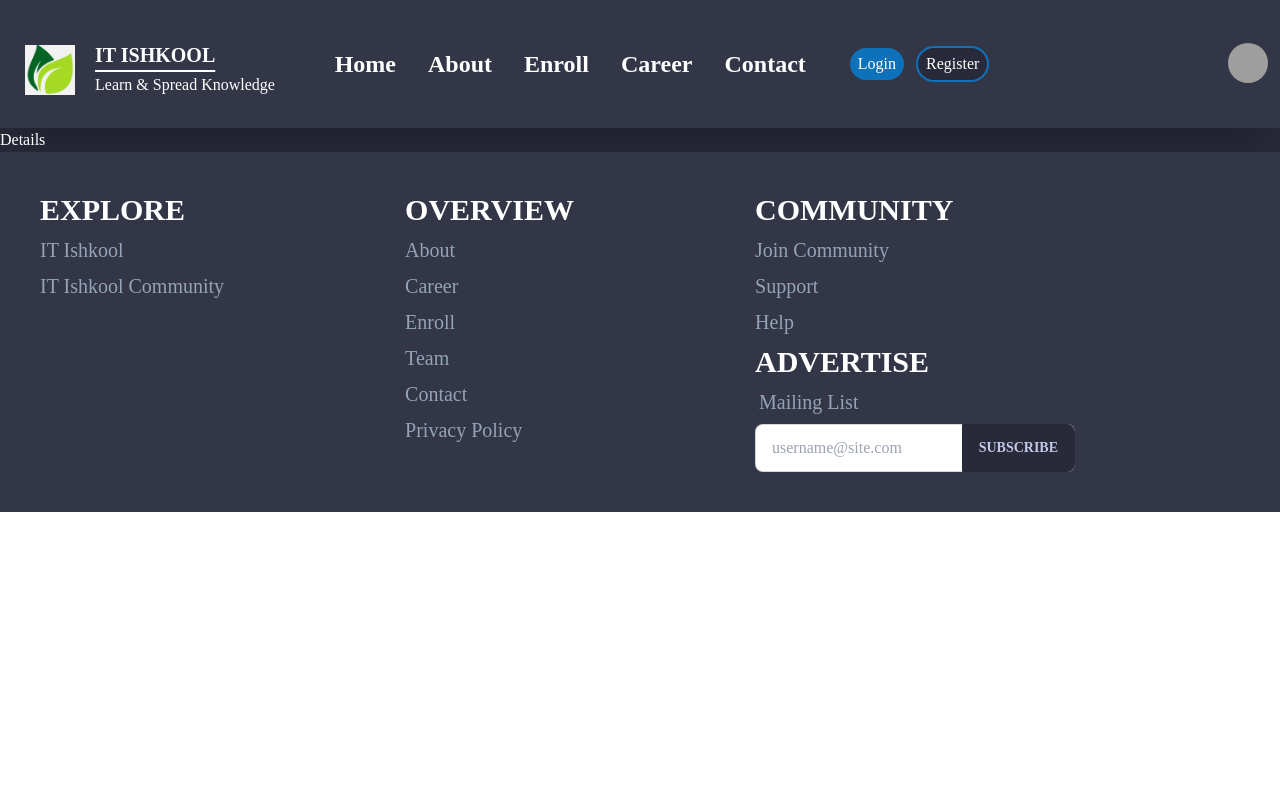
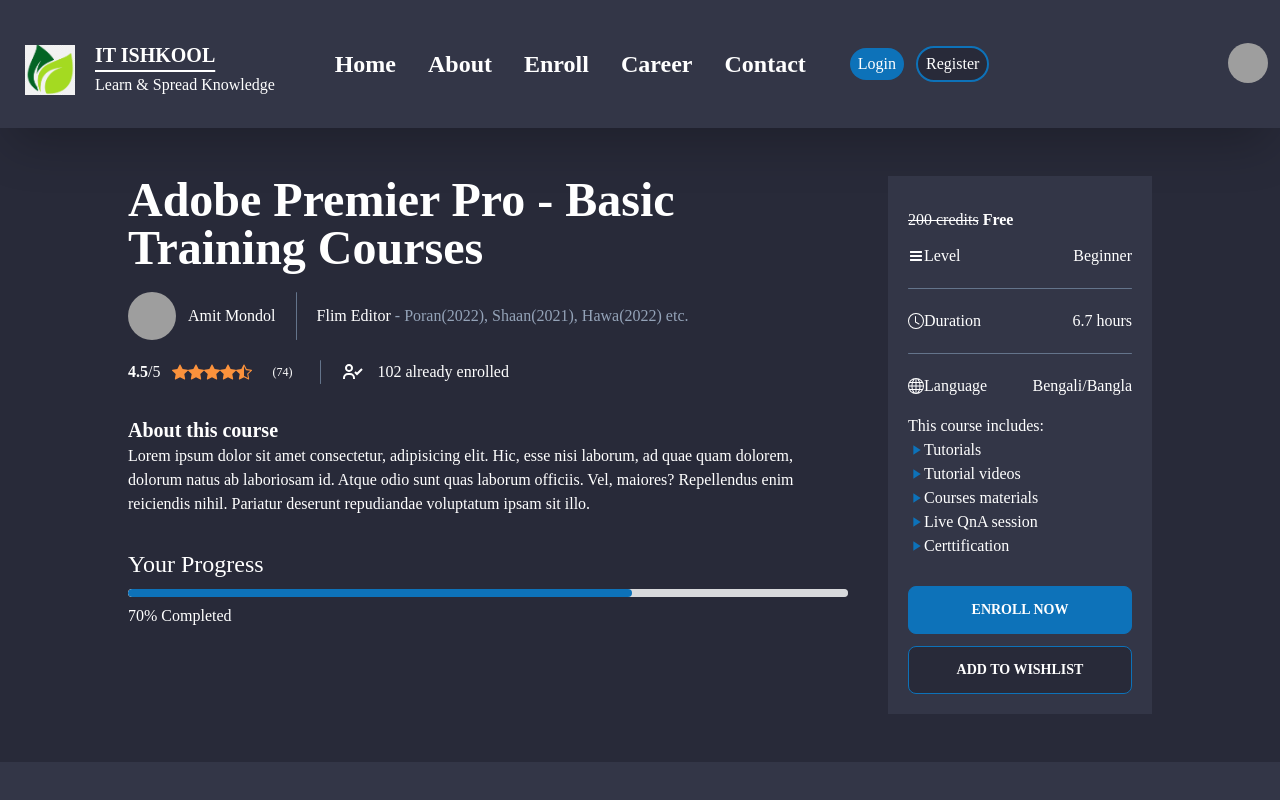
Before and after one commit to MdSajidulAlam/IT-Ishkool-client, a React (Create React App) app: page /enrolldetails in a window 1280 px wide. Shown: the top 800 px of the page. Built offline with nearby package versions, Linux system fonts and the light colour scheme; no server answers; grey boxes are pictures that could not be loaded.

Commit message:
Dashboard processing

```diff
--- a/src/App.js
+++ b/src/App.js
@@ -14,6 +14,7 @@
 import Career from './Pages/Career/Career';
 import EnrollDetails from './Pages/Enroll/EnrollDetails';
 import Team from './Pages/Team/Team';
+import DashboardHome from './Pages/DashBoard/DashboardHome';
 
 
 
@@ -27,13 +28,15 @@
         <Route path='/blogs' element={<Blogs></Blogs>} ></Route>
         <Route path='/login' element={<Login></Login>} ></Route>
         <Route path='/signup' element={<SignUp></SignUp>} ></Route>
-        <Route path='/dashBoard' element={<DashBoard></DashBoard>} ></Route>
         <Route path='/enroll' element={<Enroll></Enroll>} ></Route>
         <Route path='/team' element={<Team></Team>} ></Route>
         <Route path='/contact' element={<Contact></Contact>} ></Route>
         <Route path='/about' element={<About></About>} ></Route>
         <Route path='/career' element={<Career></Career>} ></Route>
         <Route path='/enrolldetails' element={<EnrollDetails></EnrollDetails>} ></Route>
+        <Route path='/dashboard' element={<DashBoard></DashBoard>} >
+          <Route index element={<DashboardHome />}></Route>
+        </Route>
       </Routes>
       <Footer></Footer>
     </div>
--- a/src/Pages/Contact/Contact.js
+++ b/src/Pages/Contact/Contact.js
@@ -19,7 +19,7 @@
             <h1 className='text-3xl  font-semibold text-center'>Get in touch</h1>
             <p className='text-slate-400 text-center'>Contact us for any queries, help or support</p>
             {/* ----------------- Icons Part------------- */}
-            <div className='grid grid-cols-3 w-4/6 mx-auto'>
+            <div className='grid lg:grid-cols-3 w-4/6 mx-auto'>
                 <div>
                     <div className='flex justify-center items-center'>
                         <BsFillTelephoneFill className='m-4 text-2xl' />
@@ -164,7 +164,7 @@
                     </div>
                 </div>
                 <div className='w-full flex justify-center items-center'>
-                    <input className='btn w-full h-[35px] text-white max-w-xs rounded-full btn-secondary font-bold' value='Sign Up' type="submit" />
+                    <input className='btn w-full h-[35px] text-white max-w-xs rounded-full btn-secondary font-bold' value='Send Message' type="submit" />
                 </div>
             </div>
         </div>
--- a/src/Pages/DashBoard/DashBoard.js
+++ b/src/Pages/DashBoard/DashBoard.js
@@ -1,9 +1,66 @@
 import React from 'react';
+import { Link, Outlet } from 'react-router-dom';
 
 const DashBoard = () => {
     return (
-        <div>
-            <h2>This is dashboard page here </h2>
+        <div className='grid grid-cols-4 mt-3'>
+            <div className="drawer drawer-mobile col-span-3">
+                <input id="dashboard-sidebar" type="checkbox" className="drawer-toggle" />
+                <div className="drawer-content ">
+                    {/* <!-- Page content here --> */}
+                    <h2 className='text-3xl font-bold text-white text-center my-5'>Welcome to your Dashboard</h2>
+                    <Outlet />
+
+
+                </div>
+                <div className="drawer-side">
+                    <label htmlFor="dashboard-sidebar" className="drawer-overlay"></label>
+                    <ul className="menu p-4 overflow-y-auto w-60 bg-accent text-white">
+                        {/* <!-- Sidebar content here --> */}
+                        {/* {!admin && <> */}
+                        <li className=''><Link to='/dashboard'>Dashboard</Link></li>
+                        <li><Link to='/dashboard/myorders'>Settings</Link></li>
+                        <li><Link to='/dashboard/review'>My Courses</Link></li>
+                        {/* </>} */}
+
+                        {/* {admin && <> */}
+                        {/* <li><Link to='/dashboard/users'>All Users</Link></li>
+                    <li><Link to='/dashboard/manageorder'>Manage All Order</Link></li>
+                    <li><Link to='/dashboard/addproduct'>Add A Product</Link></li>
+                    <li><Link to='/dashboard/manageproduct'>Manage Products</Link></li> */}
+                        {/* </>} */}
+                        {/* {admin && <>
+                    <li><Link to='/dashboard/users'>All Users</Link></li>
+                    <li><Link to='/dashboard/addDoctor'>Add a Doctor</Link></li>
+                    <li><Link to='/dashboard/manageDoctor'>Manage Doctors</Link></li>
+                </>} */}
+                    </ul>
+
+                </div>
+            </div>
+
+            {/* --------------------------------------------- */}
+            <div className="drawer drawer-end col-span-1 bg-accent">
+                <input id="my-drawer-4" type="checkbox" className="drawer-toggle" />
+                <div className="drawer-content">
+                    {/* <!-- Page content here --> */}
+                    {/* <label htmlFor="my-drawer-4" className="drawer-button btn btn-primary">Open drawer</label> */}
+                    <div className="avatar flex justify-center items-center mt-8">
+                        <div className="w-24 rounded-full">
+                            <img src="https://placeimg.com/192/192/people" alt='' />
+                        </div>
+                    </div>
+                    {/* <Outlet /> */}
+                </div>
+                {/* <div className="drawer-side">
+                    <label htmlFor="my-drawer-4" className="drawer-overlay"></label>
+                    <ul className="menu p-4 w-80 bg-base-100 text-base-content">
+                        <!-- Sidebar content here -->
+                        <li className='text-white'><a>Sidebar Item 1</a></li>
+                        <li><a>Sidebar Item 2</a></li>
+                    </ul>
+                </div> */}
+            </div>
         </div>
     );
 };
--- a/src/Pages/Enroll/Enroll.js
+++ b/src/Pages/Enroll/Enroll.js
@@ -5,7 +5,7 @@
     return (
         <section>
             <h1 className='mt-8 text-3xl font-semibold text-center'>Enroll into courses</h1>
-            <div className='my-12 w-4/5 mx-auto grid grid-cols-4 gap-8'>
+            <div className='my-12 w-4/5 mx-auto grid lg:grid-cols-4 md:grid-cols-3 gap-8'>
                 <div className="bg-accent rounded-xl p-2 w-[235px] h-[325px]">
                     <div className='flex justify-center items-center'>
                         <img className='rounded-xl w-[210px] h-[180px]' src="https://placeimg.com/400/225/arch" alt="car!" />
--- a/src/Pages/Enroll/EnrollDetails.js
+++ b/src/Pages/Enroll/EnrollDetails.js
@@ -1,10 +1,101 @@
 import React from 'react';
+import { BsStarFill, BsStarHalf, BsClock, BsGlobe } from 'react-icons/bs';
+import { BiUserCheck } from 'react-icons/bi'
+import { GoThreeBars } from 'react-icons/go'
+import { MdPlayArrow } from 'react-icons/md'
+import { Link } from 'react-router-dom';
 
 const EnrollDetails = () => {
     return (
-        <div>
-            <h1>Details</h1>
-        </div>
+        <section className='w-4/5 mx-auto grid lg:grid-cols-7  my-12 gap-10'>
+            <div className='col-span-5'>
+                <h1 className='text-5xl font-semibold'>Adobe Premier Pro - Basic Training Courses</h1>
+                <div className='mt-5'>
+                    <div className="flex flex-col w-full lg:flex-row">
+                        <div className="flex justify-center items-center">
+                            <div className="avatar mr-3">
+                                <div className="w-12 rounded-full">
+                                    <img src="https://placeimg.com/192/192/people" />
+                                </div>
+                            </div>
+                            <p>Amit Mondol</p>
+                        </div>
+                        <div className='w-[1px] bg-slate-500 rounded-full mx-5'></div>
+                        <div className="flex justify-center items-center">
+                            <h1>Flim Editor <span className='text-slate-400'>- Poran(2022), Shaan(2021), Hawa(2022) etc.</span></h1>
+                        </div>
+                    </div>
+                    <div className='flex flex-col w-full lg:flex-row mt-5'>
+                        <div className=' flex justify-center items-center'>
+                            <h1 className=''><span className='font-semibold'>4.5</span>/5</h1>
+                            <div className='flex justify-center items-center mx-3'>
+                                <BsStarFill className='text-orange-400' />
+                                <BsStarFill className='text-orange-400' />
+                                <BsStarFill className='text-orange-400' />
+                                <BsStarFill className='text-orange-400' />
+                                <BsStarHalf className='text-orange-400' />
+                            </div>
+                            <p className='text-xs mx-2'>(74)</p>
+                        </div>
+                        <div className='w-[1px] bg-slate-500 rounded-full mx-5'></div>
+                        <div className='flex justify-center items-center'>
+                            <BiUserCheck className='text-2xl mr-3' />
+                            <p>102 already enrolled</p>
+                        </div>
+                    </div>
+                </div>
+                <h1 className='mt-8 text-xl font-semibold'>About this course</h1>
+                <p>Lorem ipsum dolor sit amet consectetur, adipisicing elit. Hic, esse nisi laborum, ad quae quam dolorem, dolorum natus ab laboriosam id. Atque odio sunt quas laborum officiis. Vel, maiores? Repellendus enim reiciendis nihil. Pariatur deserunt repudiandae voluptatum ipsam sit illo.</p>
+                <div className='mt-8'>
+                    <h1 className='text-2xl'>Your Progress</h1>
+                    <progress className="progress progress-secondary  bg-white" value="70" max="100"></progress>
+                    <h1>70% Completed</h1>
+                </div>
+            </div>
+            <div className='col-span-2 bg-accent p-5'>
+                <h1 className='my-3'><span className='line-through'>200 credits</span> <span className='font-bold'>Free</span></h1>
+                <div className='flex justify-between'>
+                    <h1 className='flex justify-center items-center'><GoThreeBars /> Level</h1>
+                    <h1>Beginner</h1>
+                </div>
+                <div className='h-[1px] bg-slate-500 rounded-full my-5'></div>
+                <div className='flex justify-between'>
+                    <h1 className='flex justify-center items-center'><BsClock /> Duration</h1>
+                    <h1>6.7 hours</h1>
+                </div>
+                <div className='h-[1px] bg-slate-500 rounded-full my-5'></div>
+                <div className='flex justify-between'>
+                    <h1 className='flex justify-center items-center'><BsGlobe /> Language</h1>
+                    <h1>Bengali/Bangla</h1>
+                </div>
+                <div className='my-4'>
+                    <h1>This course includes:</h1>
+                    <div className='flex justify-start items-center'>
+                        <h1 className='text-secondary'><MdPlayArrow /></h1>
+                        <h1>Tutorials</h1>
+                    </div>
+                    <div className='flex justify-start items-center'>
+                        <h1 className='text-secondary'><MdPlayArrow /></h1>
+                        <h1>Tutorial videos</h1>
+                    </div>
+                    <div className='flex justify-start items-center'>
+                        <h1 className='text-secondary'><MdPlayArrow /></h1>
+                        <h1>Courses materials</h1>
+                    </div>
+                    <div className='flex justify-start items-center'>
+                        <h1 className='text-secondary'><MdPlayArrow /></h1>
+                        <h1>Live QnA session</h1>
+                    </div>
+                    <div className='flex justify-start items-center'>
+                        <h1 className='text-secondary'><MdPlayArrow /></h1>
+                        <h1>Certtification</h1>
+                    </div>
+                </div>
+                <button className='btn w-full max-w-xs btn-secondary my-3 text-white'>Enroll Now</button>
+                <button className='btn w-full max-w-xs btn-primary text-white border-1 border-secondary'  >Add to Wishlist</button>
+
+            </div>
+        </section>
     );
 };
 
--- a/src/Pages/Shared/Footer.js
+++ b/src/Pages/Shared/Footer.js
@@ -1,8 +1,12 @@
 import React from 'react';
-import { Link } from 'react-router-dom';
+import { Link, useLocation } from 'react-router-dom';
 import logoItIshkool from '../../assests/logo/logoItIshkool.png'
 
 const Footer = () => {
+  const { pathname } = useLocation();
+
+  if (pathname === "/dashboard") return null;
+
   return (
     <div>
       <footer class="footer p-10 bg-accent text-white">
--- a/src/Pages/Team/Team.js
+++ b/src/Pages/Team/Team.js
@@ -3,7 +3,7 @@
 
 const Team = () => {
     return (
-        <section className='w-4/5 mx-auto my-12 grid grid-cols-3 gap-24'>
+        <section className='w-4/5 mx-auto my-12 grid lg:grid-cols-3 md:grid-cols-2 gap-24'>
             <div className='py-8 bg-accent rounded-xl'>
                 <div className="avatar w-full flex justify-center items-center mb-5">
                     <div className=" rounded-full">
```
Also changed, not shown: src/Pages/DashBoard/DashboardHome.js (added, +11 -0 lines), src/Pages/Shared/Navbar.js (+17 -8 lines).
